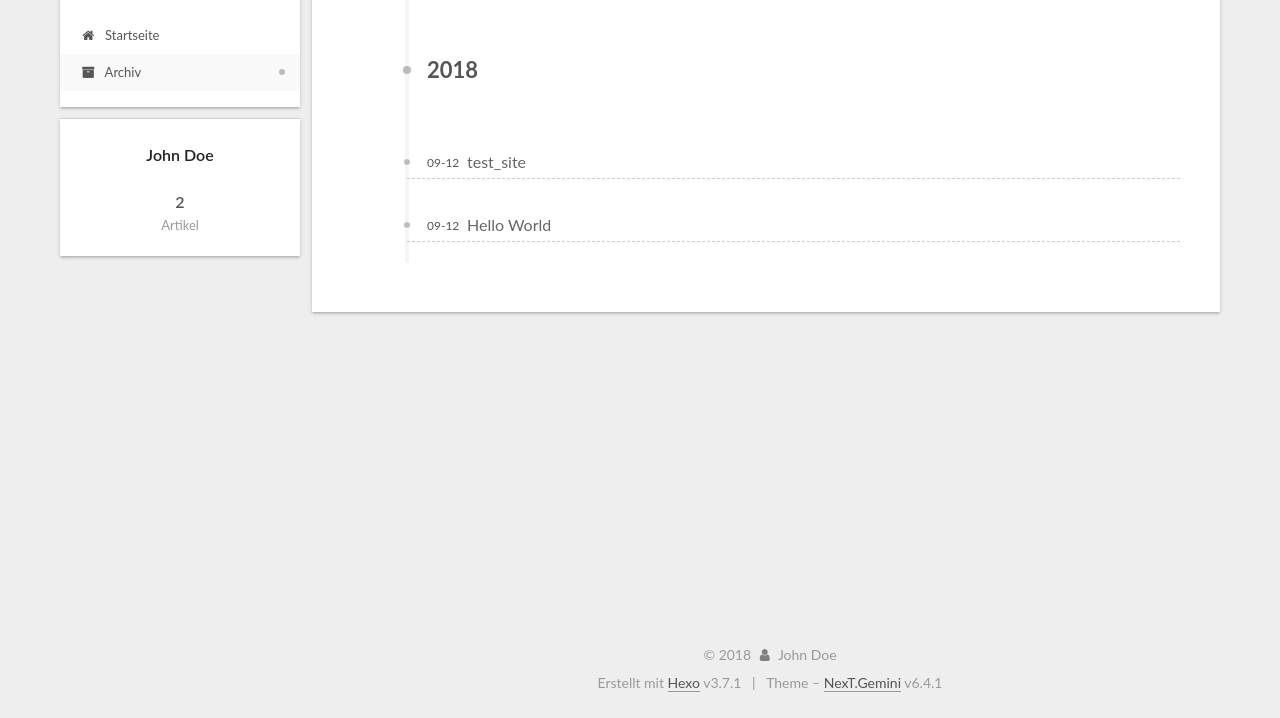
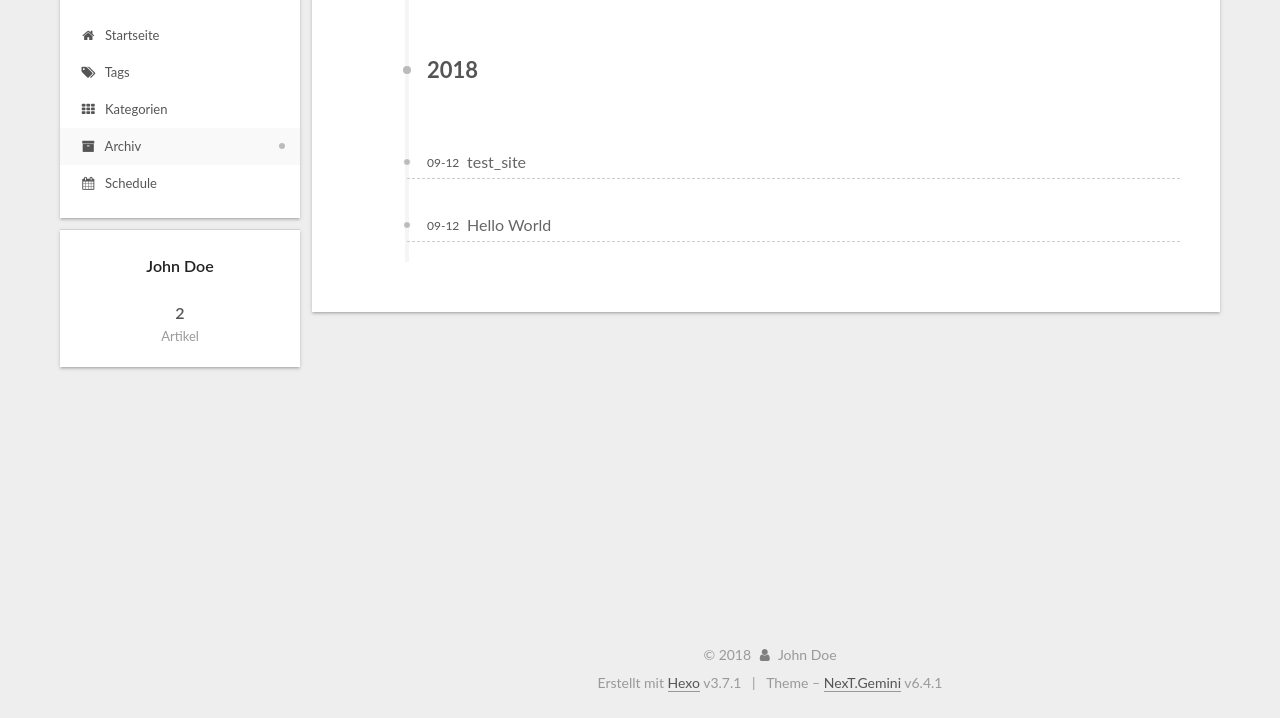
Before and after one commit to Carlosnight/Carlosnight.github.io, a plain HTML site: page archives/2018/09/index.html in a window 1280 px wide. Shown: the part 82-800 px from the top of the page. Drawn offline with Linux system fonts and the light colour scheme.

Commit message:
Site updated: 2018-09-13 12:55:34

```diff
--- a/archives/2018/09/index.html
+++ b/archives/2018/09/index.html
@@ -223,9 +223,33 @@
 
 
 
+          <li class="menu-item menu-item-tags">
+    <a href="/tags/" rel="section">
+      <i class="menu-item-icon fa fa-fw fa-tags"></i> <br />Tags</a>
+  </li>
+
+
+
+
+          <li class="menu-item menu-item-categories">
+    <a href="/categories/" rel="section">
+      <i class="menu-item-icon fa fa-fw fa-th"></i> <br />Kategorien</a>
+  </li>
+
+
+
+
           <li class="menu-item menu-item-archives menu-item-active">
     <a href="/archives/" rel="section">
       <i class="menu-item-icon fa fa-fw fa-archive"></i> <br />Archiv</a>
+  </li>
+
+
+
+
+          <li class="menu-item menu-item-schedule">
+    <a href="/schedule/" rel="section">
+      <i class="menu-item-icon fa fa-fw fa-calendar"></i> <br />Schedule</a>
   </li>
 
 
@@ -253,6 +277,15 @@
     <main id="main" class="main">
       <div class="main-inner">
         <div class="content-wrap">
+
+
+
+
+
+
+
+
+
 
 
 
--- a/css/main.css
+++ b/css/main.css
@@ -1839,7 +1839,7 @@ pre .javascript .function {
   width: 4px;
   height: 4px;
   border-radius: 50%;
-  background: #179aed;
+  background: #25aaf1;
 }
 .links-of-blogroll {
   font-size: 13px;
```
Also changed, not shown: 2018/09/12/hello-world/index.html (+24 -0 lines), 2018/09/12/test-site/index.html (+24 -0 lines), archives/2018/index.html (+33 -0 lines), archives/index.html (+33 -0 lines), index.html (+24 -0 lines).
